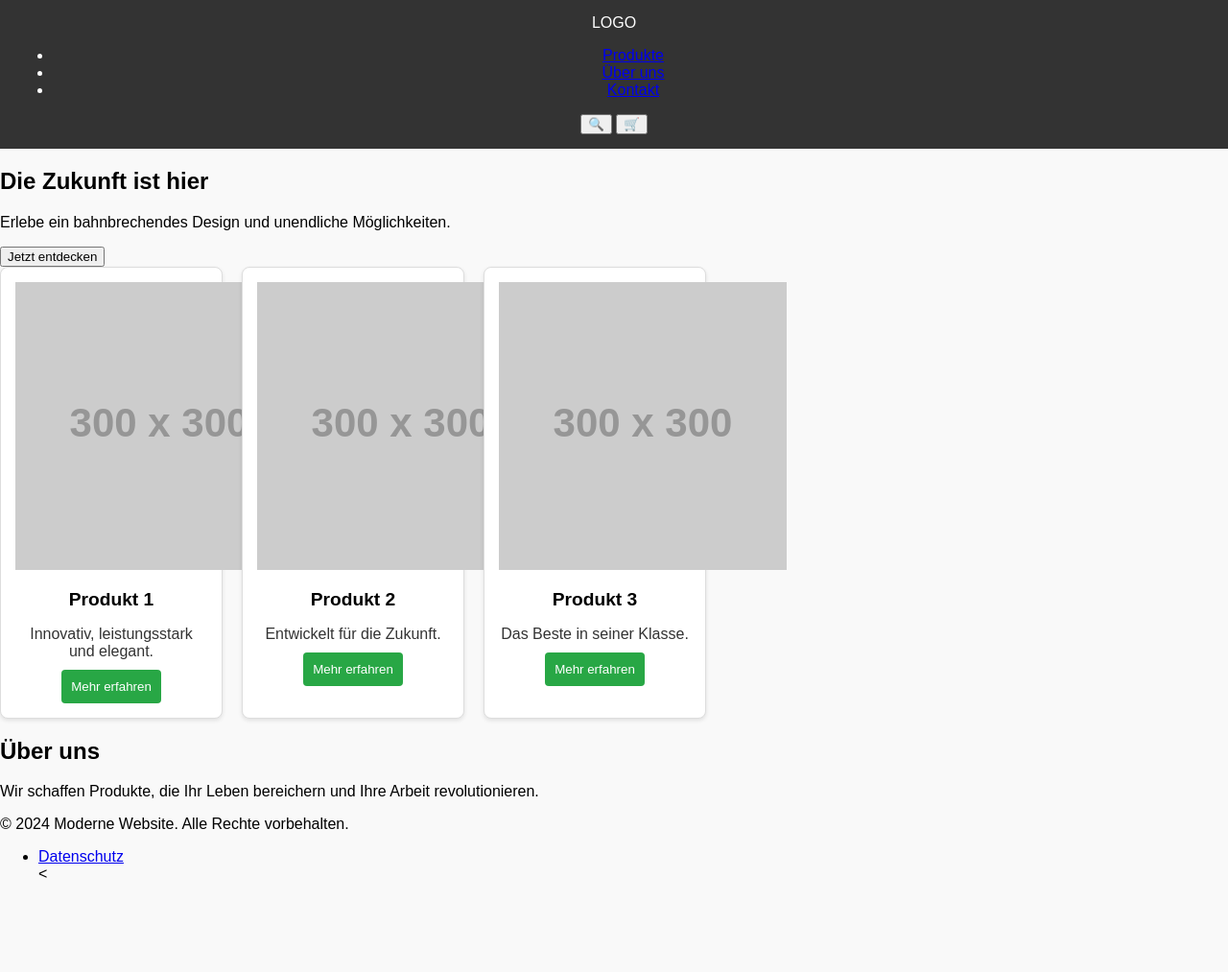
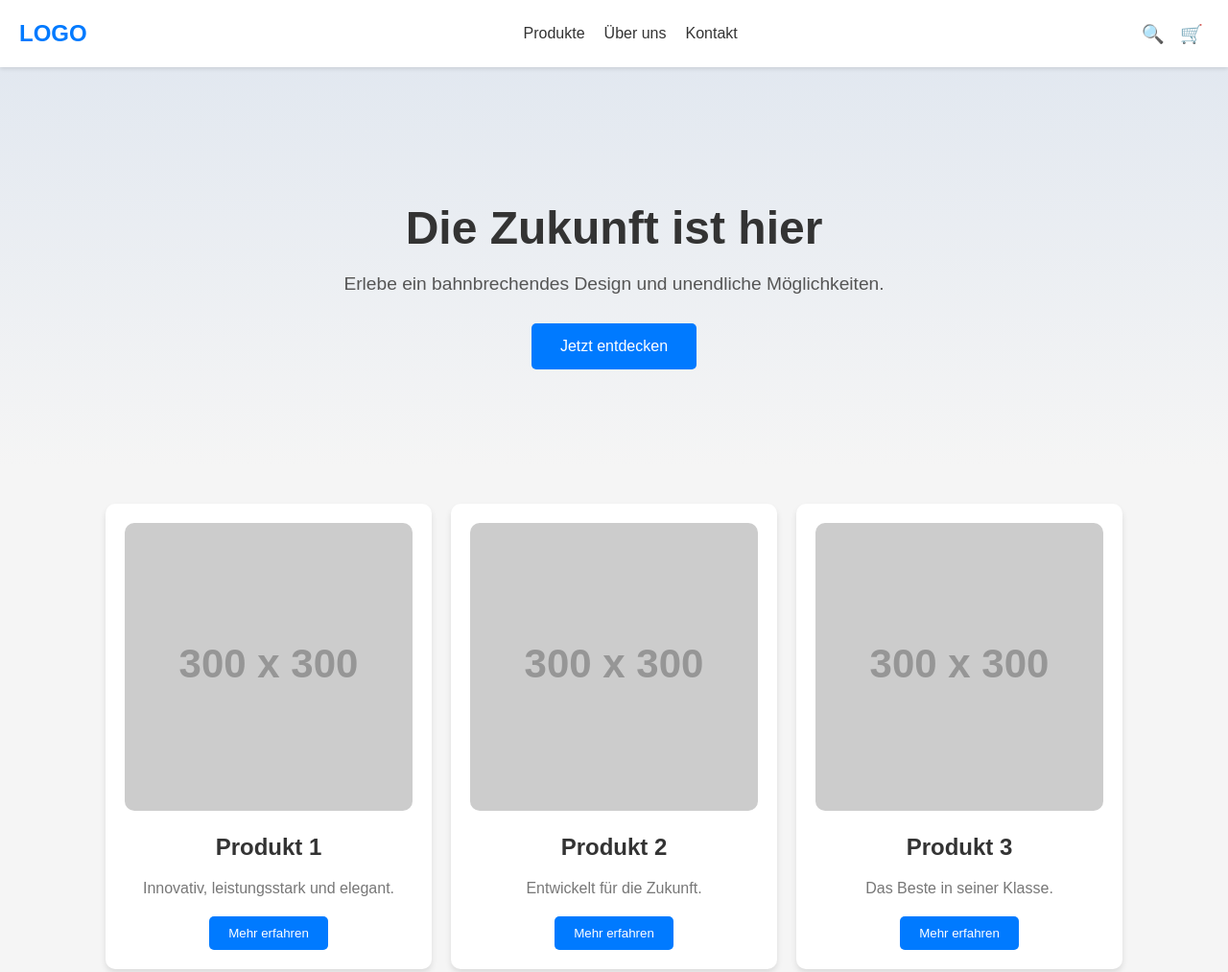
Before and after one commit to patron4627/cowboyringo, a plain HTML site: page index.html in a window 1280 px wide. Shown: the top 1013 px of the page at 96% size. Before the commit the page ends 936 px from the top, so only its background shows below. Drawn offline with Linux system fonts and the light colour scheme; placeholder pictures from the web are drawn by us.

Commit message:
Update styles.css

```diff
--- a/styles.css
+++ b/styles.css
@@ -1,114 +1,128 @@
 /* styles.css */
+
 body {
+    margin: 0;
     font-family: Arial, sans-serif;
-    margin: 0;
-    padding: 0;
-    box-sizing: border-box;
-    background-color: #f9f9f9;
+    color: #333;
+    background-color: #f5f5f5;
 }
 
-header {
-    background-color: #333;
-    color: white;
-    padding: 15px;
-    text-align: center;
+header.navbar {
+    display: flex;
+    justify-content: space-between;
+    align-items: center;
+    padding: 10px 20px;
+    background-color: white;
+    box-shadow: 0 2px 4px rgba(0, 0, 0, 0.1);
+    position: sticky;
+    top: 0;
+    z-index: 1000;
 }
 
-header h1 {
-    margin: 0;
+.navbar .logo {
+    font-size: 1.5rem;
+    font-weight: bold;
+    color: #007aff;
 }
 
-nav button {
-    background-color: #555;
-    color: white;
+.navbar .nav-links {
+    display: flex;
+    list-style: none;
+    gap: 20px;
+}
+
+.navbar .nav-links li a {
+    text-decoration: none;
+    color: #333;
+    font-weight: 500;
+    transition: color 0.3s;
+}
+
+.navbar .nav-links li a:hover {
+    color: #007aff;
+}
+
+.navbar .search-cart button {
+    background: none;
     border: none;
-    padding: 10px 20px;
+    font-size: 1.2rem;
     cursor: pointer;
 }
 
-nav button:hover {
-    background-color: #777;
+.hero {
+    text-align: center;
+    padding: 100px 20px;
+    background: linear-gradient(to bottom, #e2e8f0, #f5f5f5);
 }
 
-main {
-    padding: 20px;
+.hero h1 {
+    font-size: 3rem;
+    margin-bottom: 20px;
+    color: #333;
+}
+
+.hero p {
+    font-size: 1.2rem;
+    margin-bottom: 30px;
+    color: #555;
+}
+
+.hero .cta-btn {
+    background-color: #007aff;
+    color: white;
+    border: none;
+    padding: 15px 30px;
+    font-size: 1rem;
+    cursor: pointer;
+    border-radius: 5px;
+    transition: background-color 0.3s;
+}
+
+.hero .cta-btn:hover {
+    background-color: #005bb5;
 }
 
 .products {
     display: flex;
+    justify-content: center;
     gap: 20px;
+    margin: 40px auto;
     flex-wrap: wrap;
 }
 
 .product {
-    background-color: white;
-    border: 1px solid #ddd;
-    border-radius: 8px;
-    padding: 15px;
-    width: 200px;
+    background: white;
+    border-radius: 10px;
+    padding: 20px;
     text-align: center;
-    box-shadow: 0 2px 4px rgba(0, 0, 0, 0.1);
+    box-shadow: 0 4px 6px rgba(0, 0, 0, 0.1);
+    width: 300px;
+}
+
+.product img {
+    width: 100%;
+    border-radius: 10px;
 }
 
 .product h2 {
-    font-size: 1.2em;
+    font-size: 1.5rem;
+    margin: 20px 0;
+    color: #333;
 }
 
 .product p {
-    margin: 10px 0;
-    color: #333;
+    color: #777;
+    margin-bottom: 20px;
 }
 
-.product button {
-    background-color: #28a745;
+.product .product-btn {
+    background-color: #007aff;
     color: white;
     border: none;
-    padding: 10px;
+    padding: 10px 20px;
+    border-radius: 5px;
     cursor: pointer;
-    border-radius: 4px;
+    transition: background-color 0.3s;
 }
 
-.product button:hover {
-    background-color: #218838;
-}
-
-#cart-modal {
-    position: fixed;
-    top: 0;
-    left: 0;
-    width: 100%;
-    height: 100%;
-    background-color: rgba(0, 0, 0, 0.5);
-    display: flex;
-    justify-content: center;
-    align-items: center;
-}
-
-#cart-modal.hidden {
-    display: none;
-}
-
-.cart-content {
-    background-color: white;
-    padding: 20px;
-    border-radius: 8px;
-    text-align: center;
-    width: 300px;
-}
-
-.cart-content h2 {
-    margin-top: 0;
-}
-
-#cart-items {
-    list-style: none;
-    padding: 0;
-}
-
-#cart-items li {
-    margin: 10px 0;
-}
-
-button {
-    cursor: pointer;
-}
+.product .produc
```
